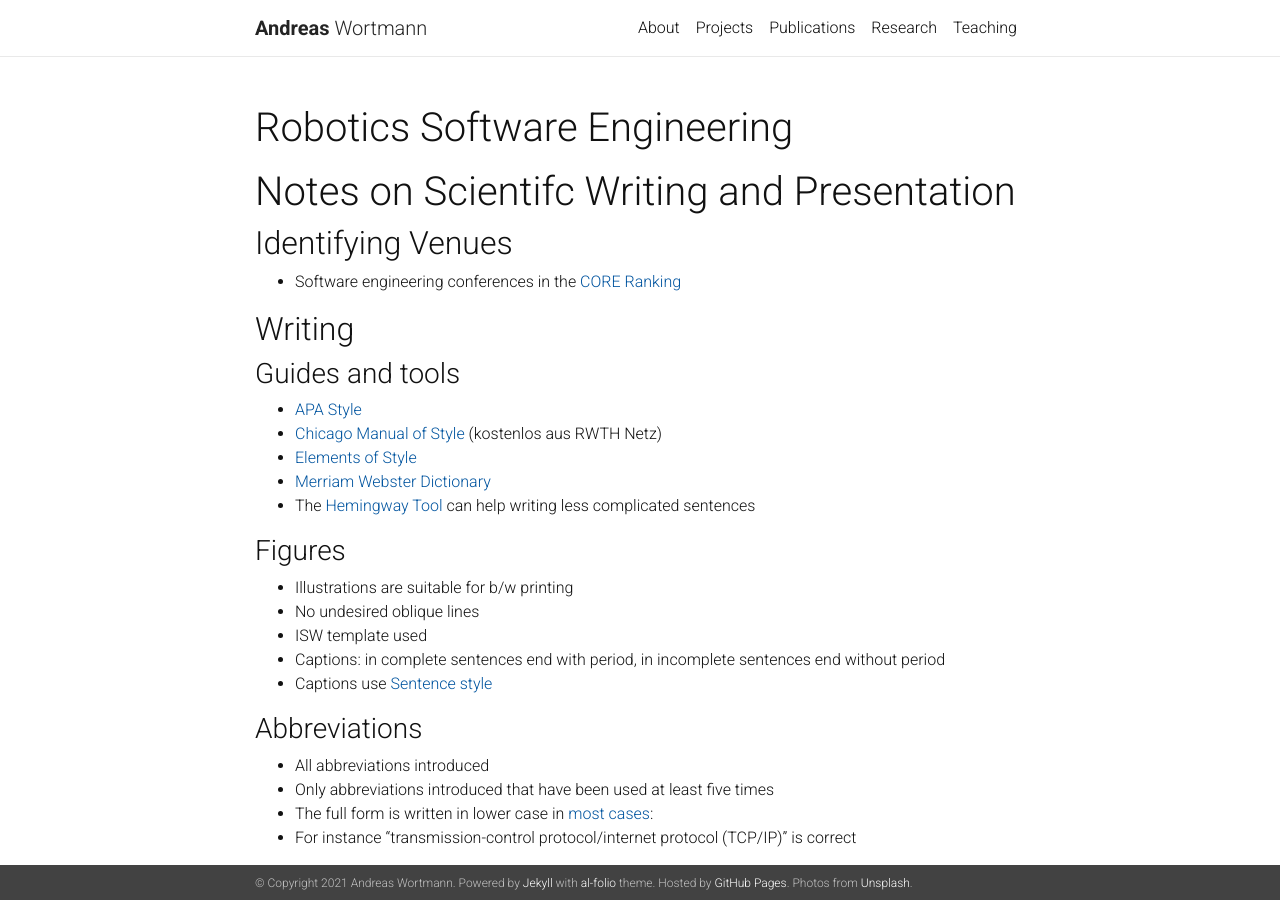
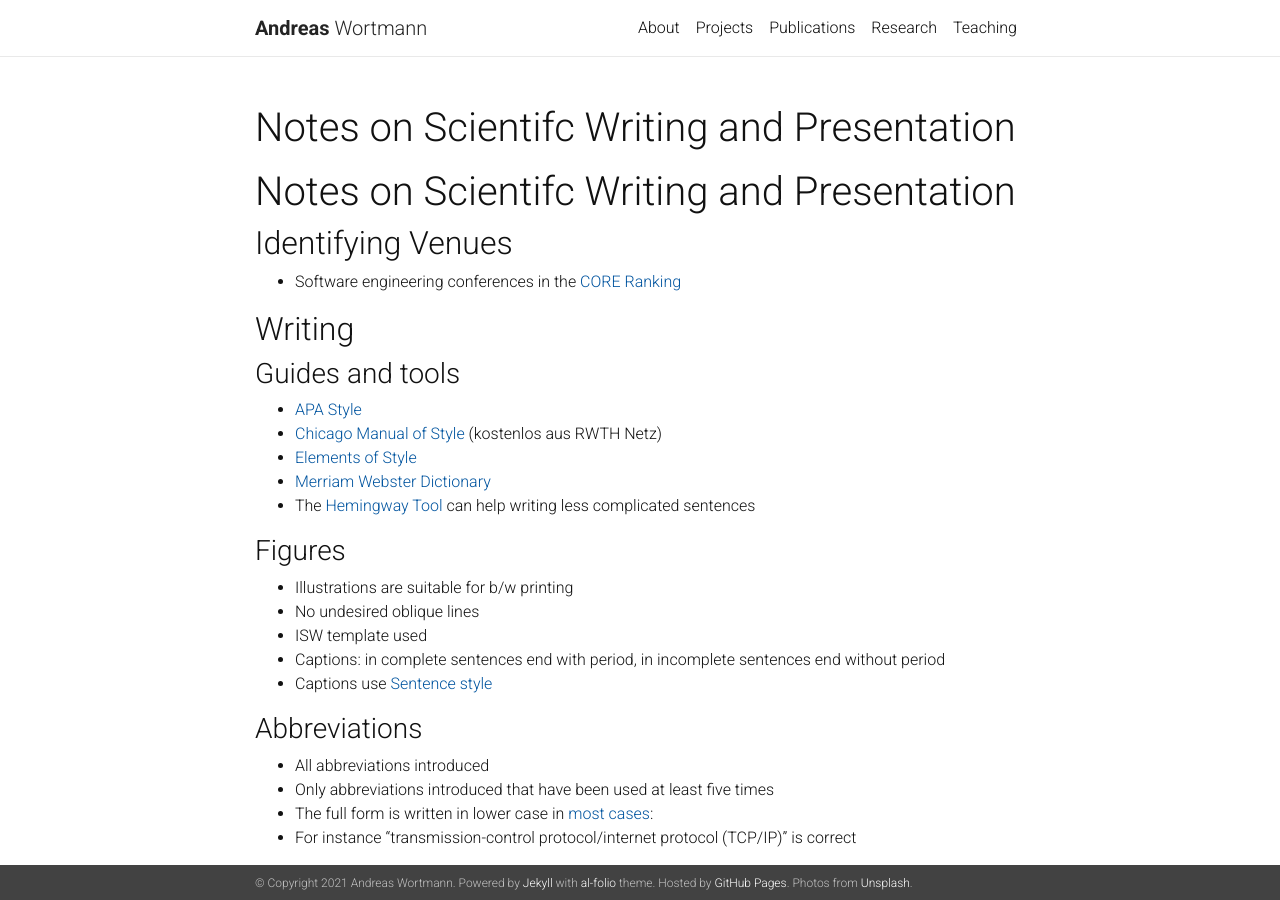
Before and after one commit to awortmann/awortmann.github.io, a Jekyll site: the page built from _pages/writing.md, in a window 1280 px wide and 900 px high. Built offline with Jekyll 4.4.1, drawn with Linux system fonts in a browser that asks for light colours; nearby versions of some CDN libraries; a style sheet for code colours, icons or effects is not loaded.

Commit message:
Minor update

```diff
--- a/_pages/writing.md
+++ b/_pages/writing.md
@@ -1,7 +1,7 @@
 ---
 layout: page
-permalink: /robotics/
-title: Robotics Software Engineering
+permalink: /writing/
+title: Notes on Scientifc Writing and Presentation
 description:
 nav: false
 ---
```
